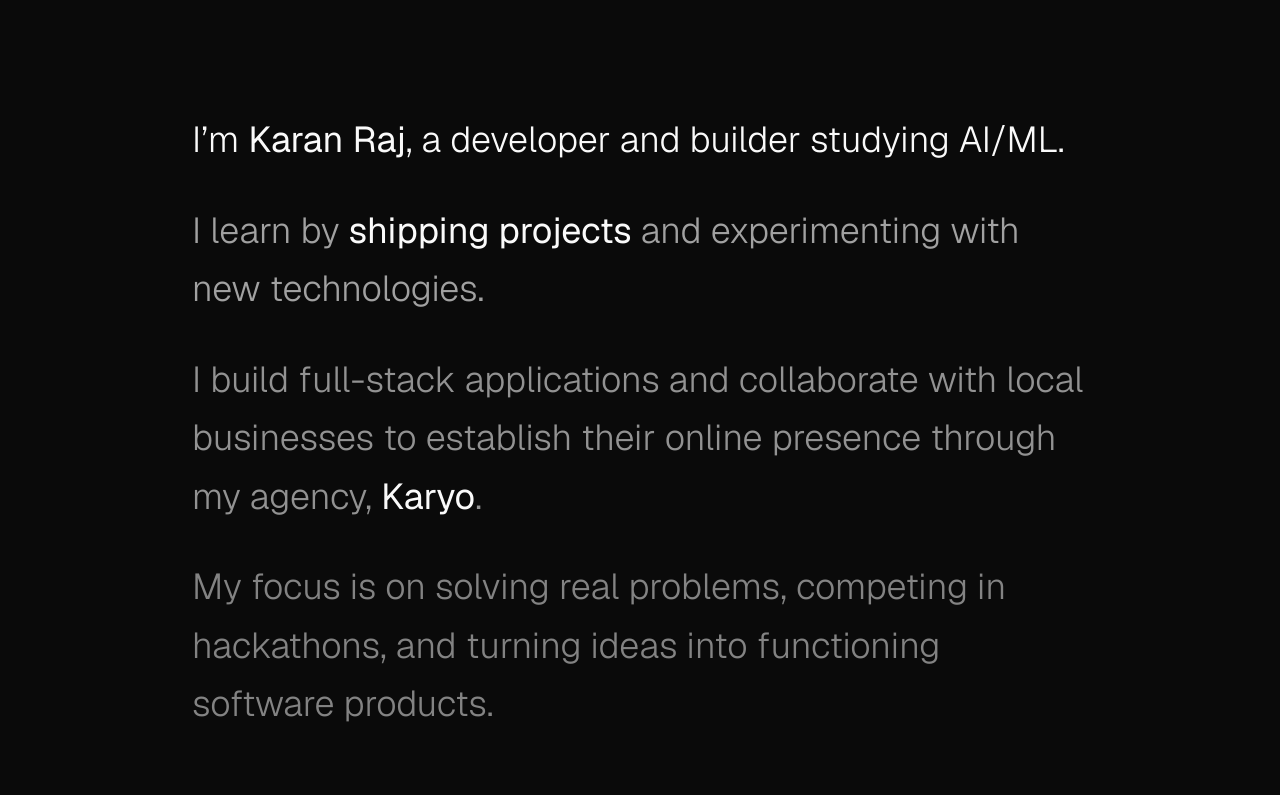
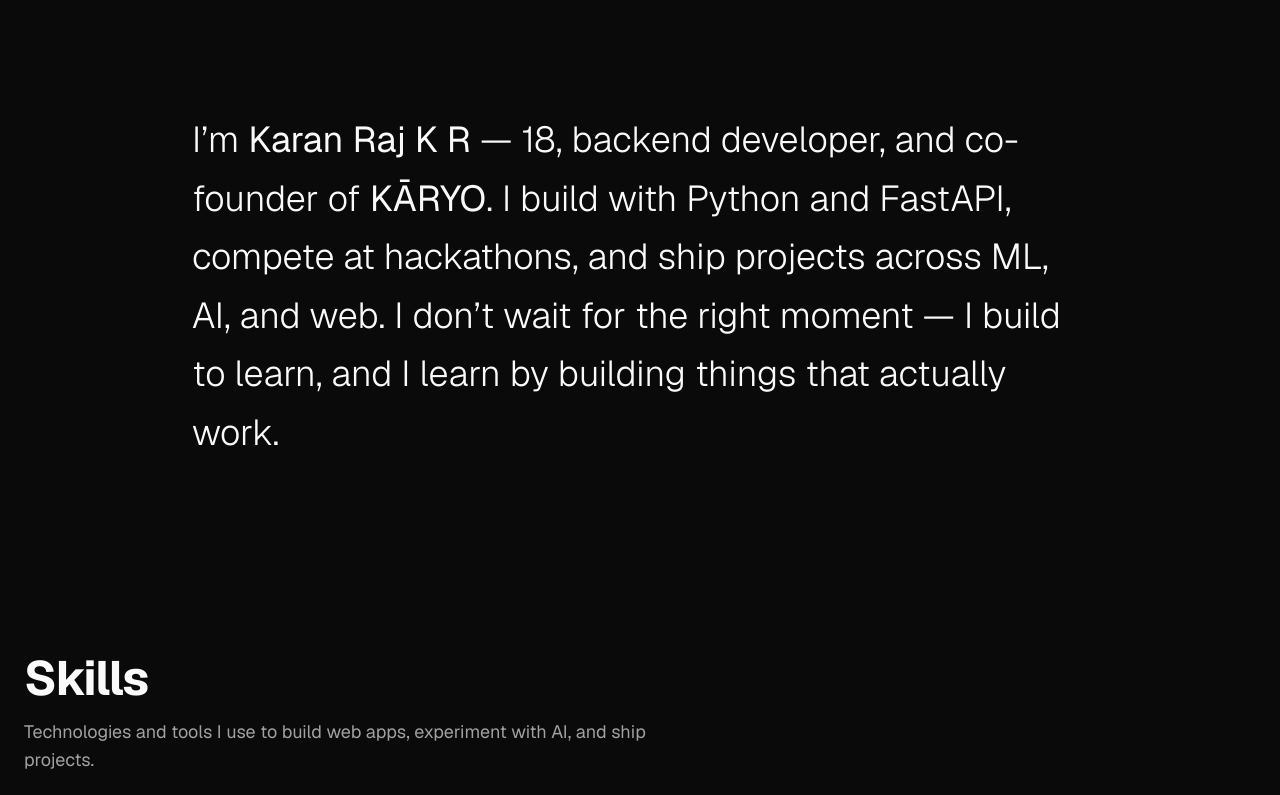
Before and after one commit to Karan-Raj-KR/portfolio, a Next.js app: page / in a window 1280 px wide. Shown: the part 785-1580 px from the top of the page. Built offline with nearby package versions, Linux system fonts and the light colour scheme.

Commit message:
Update about.tsx

```diff
--- a/src/components/sections/about.tsx
+++ b/src/components/sections/about.tsx
@@ -28,16 +28,7 @@
                 className="mx-auto max-w-4xl space-y-8 text-2xl font-light leading-relaxed md:text-4xl"
             >
                 <motion.p variants={itemVariants}>
-                    I’m <span className="text-foreground font-normal">Karan Raj</span>, a developer and builder studying AI/ML.
-                </motion.p>
-                <motion.p variants={itemVariants} className="text-muted-foreground">
-                    I learn by <span className="text-foreground font-normal">shipping projects</span> and experimenting with new technologies.
-                </motion.p>
-                <motion.p variants={itemVariants} className="text-muted-foreground/90">
-                    I build full-stack applications and collaborate with local businesses to establish their online presence through my agency, <span className="text-foreground font-normal">Karyo</span>.
-                </motion.p>
-                <motion.p variants={itemVariants} className="text-muted-foreground/80">
-                    My focus is on solving real problems, competing in hackathons, and turning ideas into functioning software products.
+                    I’m <span className="text-foreground font-normal">Karan Raj K R</span> — 18, backend developer, and co-founder of <span className="text-foreground font-normal">KĀRYO</span>. I build with Python and FastAPI, compete at hackathons, and ship projects across ML, AI, and web. I don’t wait for the right moment — I build to learn, and I learn by building things that actually work.
                 </motion.p>
             </motion.div>
         </section>
```
